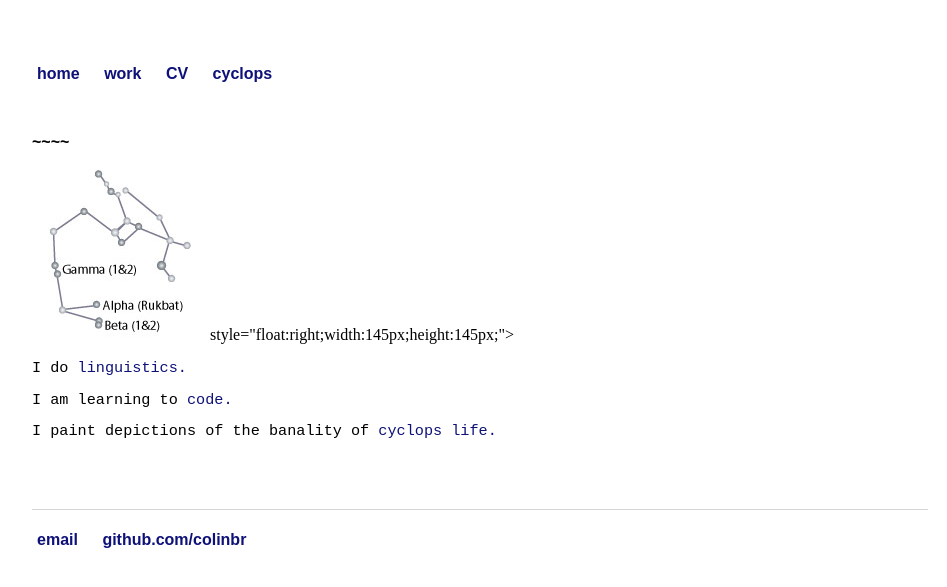
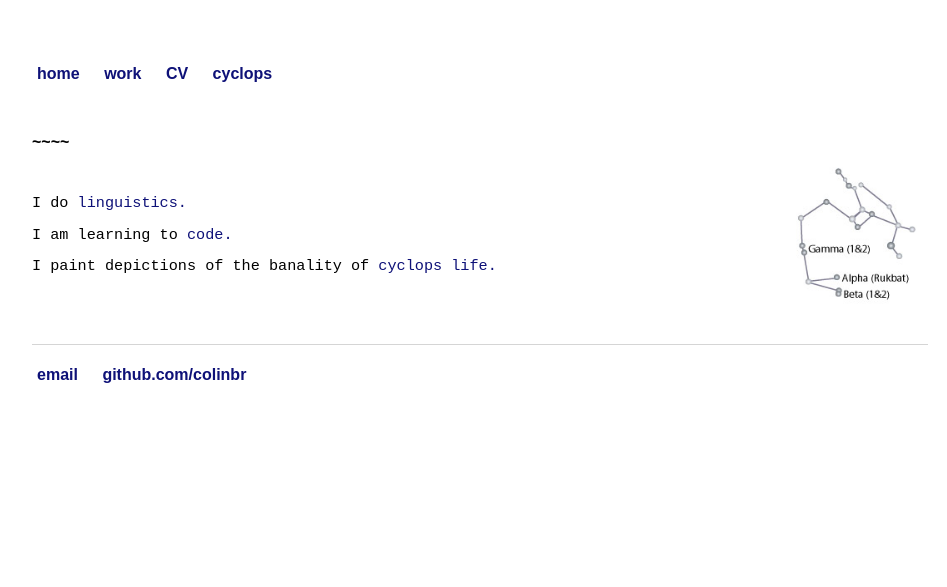
Before and after one commit to colinbr/OLD-colinbr.github.io, a Jekyll site: the page built from index.html, in a window 1280 px wide. Shown: the top 587 px of the page, without its empty margins (160-1107 px from the left). Built offline with Jekyll 4.4.1, drawn with Linux system fonts in a browser that asks for light colours; some web fonts are replaced.

Commit message:
Update index.html

```diff
--- a/index.html
+++ b/index.html
@@ -5,7 +5,7 @@ title: Colin Brown
 <div class="blurb">
 	<br>
 	<h1>~~~~</h1>
-	<img src="sagittarius2.jpg" alt="sagittarius"> style="float:right;width:145px;height:145px;">
+	<img src="sagittarius2.jpg" alt="sagittarius" style="float:right;width:145px;height:145px;">
 	<br>
 	<p>I do <a href="/research">linguistics.</a></p>
 	<p>I am learning to <a href="https://github.com/colinbr/">code.</a></p>
```
